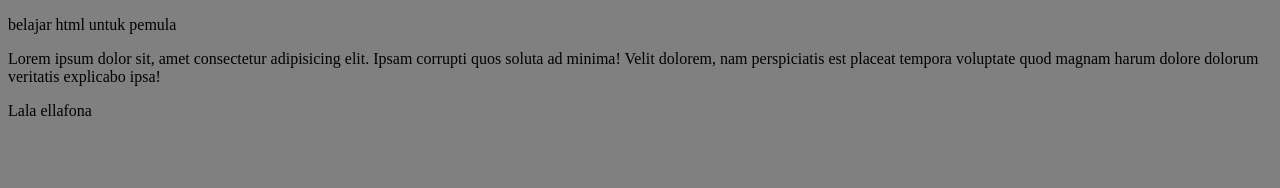
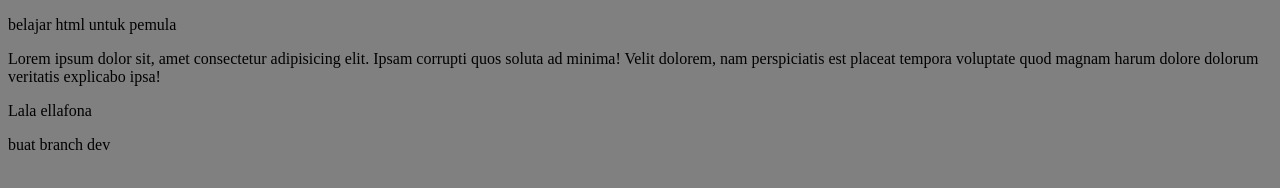
Before and after one commit to elangn/TES2, a plain HTML site: page index.html in a window 1280 px wide. Drawn offline with Linux system fonts and the light colour scheme.

Commit message:
buat branch dev

```diff
--- a/index.html
+++ b/index.html
@@ -18,6 +18,8 @@
 
     <p>Lala ellafona</p>
 
+    <p>buat branch dev</p>
+
     <script src="script2.js"></script>
   </body>
 </html>
```
